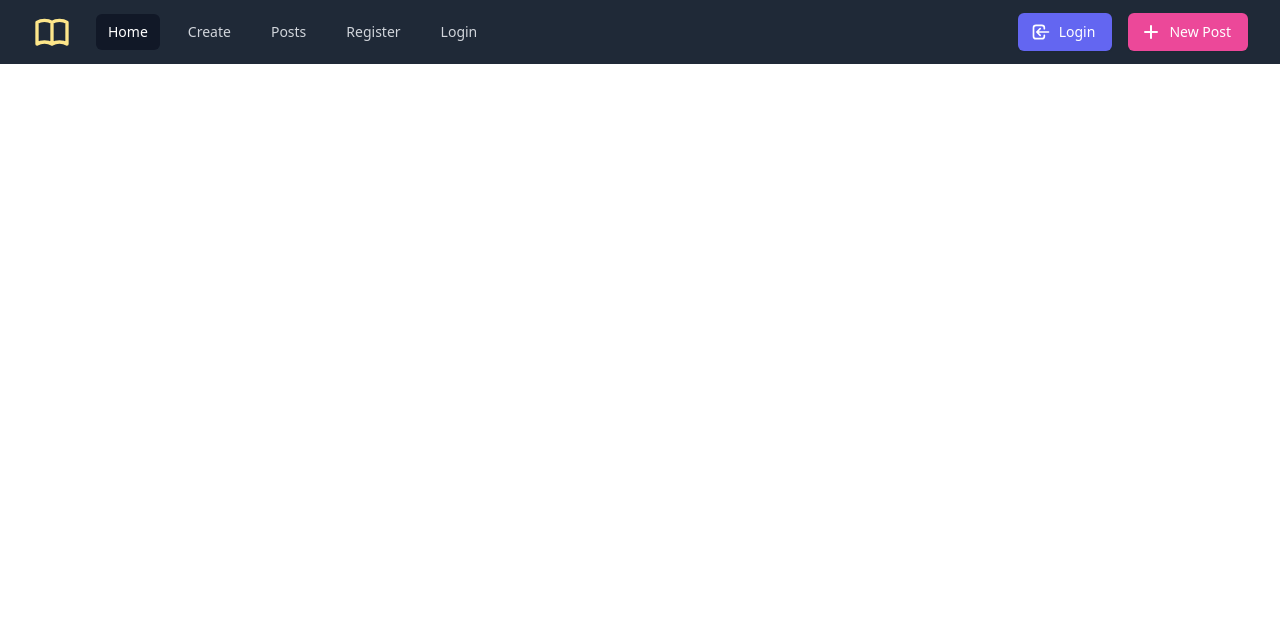
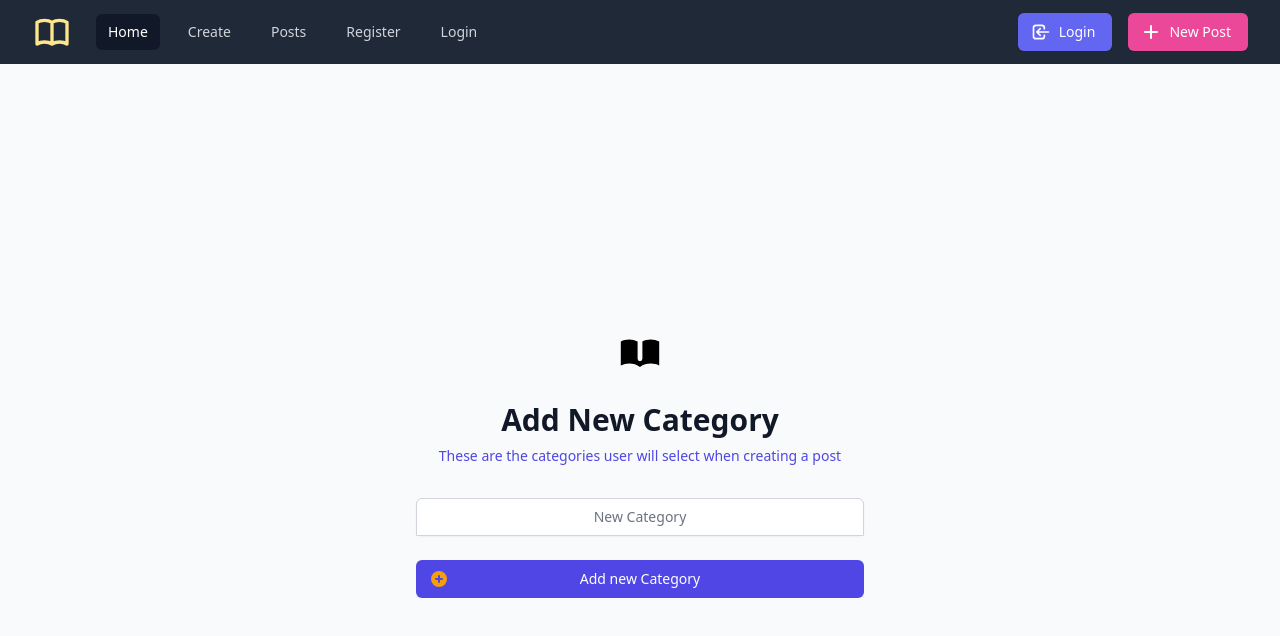
Before and after one commit to technophile-04/blog-frontend, a React (Create React App) app: page /add-category in a window 1280 px wide. Shown: the top 636 px of the page. Built offline with nearby package versions, Linux system fonts and the light colour scheme.

Commit message:
add create categories action

```diff
--- a/src/App.js
+++ b/src/App.js
@@ -1,7 +1,7 @@
 import { Toaster } from 'react-hot-toast';
 import { BrowserRouter, Routes, Route } from 'react-router-dom';
 import Navbar from './components/Navigation/Navbar';
-import { Home, Login, Register } from './pages';
+import { AddNewCategory, Home, Login, Register } from './pages';
 
 function App() {
 	return (
@@ -10,6 +10,7 @@ function App() {
 			<Navbar />
 			<Routes>
 				<Route path="/" element={<Home />} />
+				<Route path="/add-category" element={<AddNewCategory />} />
 				<Route path="/register" element={<Register />} />
 				<Route path="/login" element={<Login />} />
 			</Routes>
--- a/src/components/Navigation/Navbar.js
+++ b/src/components/Navigation/Navbar.js
@@ -5,7 +5,7 @@ import PrivateNavbar from './privateNav/PrivateNavbar';
 import PublicNavbar from './publicNav/PublicNavbar';
 
 const Navbar = () => {
-	const { userAuth } = useSelector((store) => store.user);
+	const { userAuth } = useSelector((store) => store.users);
 
 	if (userAuth) {
 		return <>{userAuth.isAdmin ? <AdminNavbar /> : <PrivateNavbar />}</>;
--- /dev/null
+++ b/src/pages/admin/Categories/AddNewCategory.jsx
@@ -0,0 +1,93 @@
+import { PlusCircleIcon, BookOpenIcon } from '@heroicons/react/solid';
+import { useFormik } from 'formik';
+import { useDispatch, useSelector } from 'react-redux';
+import * as Yup from 'yup';
+import { createCategoryAction } from '../../../redux/slices/category/categorySlice';
+
+const formSchema = Yup.object({
+	title: Yup.string().required('Category Name is required!'),
+});
+
+const AddNewCategory = () => {
+	const { loading, serverErr, appErr } = useSelector(
+		(store) => store.categories
+	);
+	const dispatch = useDispatch();
+
+	const formik = useFormik({
+		initialValues: {
+			title: '',
+		},
+		onSubmit: (values) => {
+			console.log(values);
+			dispatch(createCategoryAction(values));
+		},
+		validationSchema: formSchema,
+	});
+
+	return (
+		<div className="min-h-screen flex items-center justify-center bg-gray-50 py-12 px-4 sm:px-6 lg:px-8">
+			<div className="max-w-md w-full space-y-8">
+				<div>
+					<BookOpenIcon className="mx-auto h-12 w-auto" />
+					<h2 className="mt-6 text-center text-3xl font-extrabold text-gray-900">
+						Add New Category
+					</h2>
+					<p className="mt-2 text-center text-sm text-gray-600">
+						<p className="font-medium text-indigo-600 hover:text-indigo-500">
+							These are the categories user will select when creating a post
+						</p>
+						<div className="text-red-500 text-center text-lg">
+							{appErr || serverErr ? `${serverErr} ${appErr}` : null}
+						</div>
+					</p>
+				</div>
+				{/* Form */}
+				<form className="mt-8 space-y-6" onSubmit={formik.handleSubmit}>
+					<input type="hidden" name="remember" defaultValue="true" />
+					<div className="rounded-md shadow-sm -space-y-px">
+						<div>
+							<label htmlFor="email-address" className="sr-only">
+								Name
+							</label>
+							{/* Title */}
+							<input
+								type="text"
+								value={formik.values.title}
+								onChange={formik.handleChange('title')}
+								autoComplete="text"
+								className="appearance-none rounded-none relative block w-full px-3 py-2 border border-gray-300 placeholder-gray-500 text-gray-900 rounded-t-md focus:outline-none focus:ring-indigo-500 focus:border-indigo-500 text-center focus:z-10 sm:text-sm"
+								placeholder="New Category"
+							/>
+							<div className="text-red-400 mb-2">
+								{formik.touched.title && formik.errors.title}
+							</div>
+						</div>
+					</div>
+
+					<div>
+						<div>
+							{/* Submit */}
+							<button
+								type="submit"
+								className={`group relative w-full flex justify-center py-2 px-4 border border-transparent text-sm font-medium rounded-md text-white bg-indigo-600 hover:bg-indigo-700 focus:outline-none focus:ring-2 focus:ring-offset-2 focus:ring-indigo-500 ${
+									loading && 'cursor-wait'
+								}`}
+							>
+								<span className="absolute left-0 inset-y-0 flex items-center pl-3">
+									<PlusCircleIcon
+										className="h-5 w-5 text-yellow-500 group-hover:text-indigo-400"
+										aria-hidden="true"
+									/>
+								</span>
+								{loading ? 'Please wait...' : 'Add new Category'}
+							</button>
+						</div>
+					</div>
+				</form>
+			</div>
+		</div>
+	);
+};
+
+export default AddNewCategory;
--- a/src/pages/index.js
+++ b/src/pages/index.js
@@ -1,5 +1,6 @@
-import Login from './Login';
-import Register from './Register';
-import Home from './Home';
+import Login from './public/Login';
+import Register from './public/Register';
+import Home from './public/Home';
+import AddNewCategory from './admin/Categories/AddNewCategory';
 
-export { Login, Register, Home };
+export { Login, Register, Home, AddNewCategory };
--- a/src/pages/Home.jsx
+++ b/src/pages/public/Home.jsx
@@ -1,5 +1,5 @@
 import React from 'react';
-import poster from '../img/poster.png';
+import poster from '../../img/poster.png';
 
 const Home = () => {
 	return (
--- a/src/pages/Login.jsx
+++ b/src/pages/public/Login.jsx
@@ -1,9 +1,9 @@
 import React from 'react';
 import { useFormik } from 'formik';
 import * as Yup from 'yup';
-import poster from '../img/poster.png';
+import poster from '../../img/poster.png';
 import { useDispatch, useSelector } from 'react-redux';
-import { loginUserAction } from '../redux/slices/user/userSlice';
+import { loginUserAction } from '../../redux/slices/user/userSlice';
 import { Navigate } from 'react-router-dom';
 
 // Form Schema
@@ -15,7 +15,7 @@ const formSchema = Yup.object({
 const Login = () => {
 	const dispatch = useDispatch();
 	const { userAuth, loading, serverErr, appErr } = useSelector(
-		(store) => store.user
+		(store) => store.users
 	);
 	// console.log('UserAuth', userAuth);
 
--- a/src/pages/Register.jsx
+++ b/src/pages/public/Register.jsx
@@ -2,7 +2,7 @@ import React from 'react';
 import { useFormik } from 'formik';
 import * as Yup from 'yup';
 import { useDispatch, useSelector } from 'react-redux';
-import { registerUserAction } from '../redux/slices/user/userSlice';
+import { registerUserAction } from '../../redux/slices/user/userSlice';
 import { Navigate } from 'react-router-dom';
 
 // Form Schema
@@ -20,7 +20,7 @@ const formSchema = Yup.object({
 const Register = () => {
 	const dispatch = useDispatch();
 	const { loading, appErr, serverErr, registerdUser } = useSelector(
-		(store) => store.user
+		(store) => store.users
 	);
 
 	// console.log(registerdUser);
--- /dev/null
+++ b/src/redux/slices/category/categorySlice.js
@@ -0,0 +1,66 @@
+import { createSlice, createAsyncThunk } from '@reduxjs/toolkit';
+import axios from 'axios';
+import toast from 'react-hot-toast';
+import { API_URLS } from '../../../utils/constants';
+
+export const createCategoryAction = createAsyncThunk(
+	'category/create',
+	async (category, { rejectWithValue, getState, dispatch }) => {
+		try {
+			const { users } = getState();
+			const config = {
+				headers: {
+					'Content-Type': 'application/json',
+					Authorization: `Bearer ${users.userAuth.token}`,
+				},
+			};
+			const { data } = await axios.post(
+				API_URLS.createCategory(),
+				{
+					title: category?.title,
+				},
+				config
+			);
+			toast.success(`Succefully created ${data.title} category!`);
+			return data;
+		} catch (error) {
+			if (!error?.response) {
+				throw error;
+			}
+			toast.error('Error creating category');
+			return rejectWithValue(error.response?.data);
+		}
+	}
+);
+
+const categorySlice = createSlice({
+	name: 'category',
+	initialState: {
+		category: null,
+		loading: false,
+		appErr: undefined,
+		serverErr: undefined,
+	},
+	extraReducers: (builder) => {
+		builder.addCase(createCategoryAction.pending, (state, action) => {
+			state.loading = true;
+			state.appErr = undefined;
+			state.serverErr = undefined;
+		});
+
+		builder.addCase(createCategoryAction.fulfilled, (state, action) => {
+			state.loading = false;
+			state.category = action?.payload;
+			state.appErr = undefined;
+			state.serverErr = undefined;
+		});
+
+		builder.addCase(createCategoryAction.rejected, (state, action) => {
+			state.loading = false;
+			state.serverErr = action?.error?.message;
+			state.appErr = action?.payload?.message;
+		});
+	},
+});
+
+export default categorySlice.reducer;
--- a/src/redux/slices/user/userSlice.js
+++ b/src/redux/slices/user/userSlice.js
@@ -48,7 +48,7 @@ export const loginUserAction = createAsyncThunk(
 			const { data } = await axios.post(API_URLS.login(), userData, config);
 
 			setItemInLocalStorage(LOCALSTORAGE_TOKEN_KEY, data);
-			toast.success('Successfully Logged in!');
+			toast.success(`Successfully Logged in,Welcome ${data.firstName}!`);
 
 			return data;
 		} catch (error) {
--- a/src/redux/store/store.js
+++ b/src/redux/store/store.js
@@ -1,8 +1,10 @@
 import { configureStore } from '@reduxjs/toolkit';
 import usersReducer from '../slices/user/userSlice';
+import categoryReducer from '../slices/category/categorySlice';
 const store = configureStore({
 	reducer: {
-		user: usersReducer,
+		users: usersReducer,
+		categories: categoryReducer,
 	},
 });
 
--- a/src/utils/constants.js
+++ b/src/utils/constants.js
@@ -3,4 +3,5 @@ const API_ROOT = 'http://localhost:8080/api';
 export const API_URLS = {
 	register: () => `${API_ROOT}/users/register`,
 	login: () => `${API_ROOT}/users/login`,
+	createCategory: () => `${API_ROOT}/categories`,
 };
```
